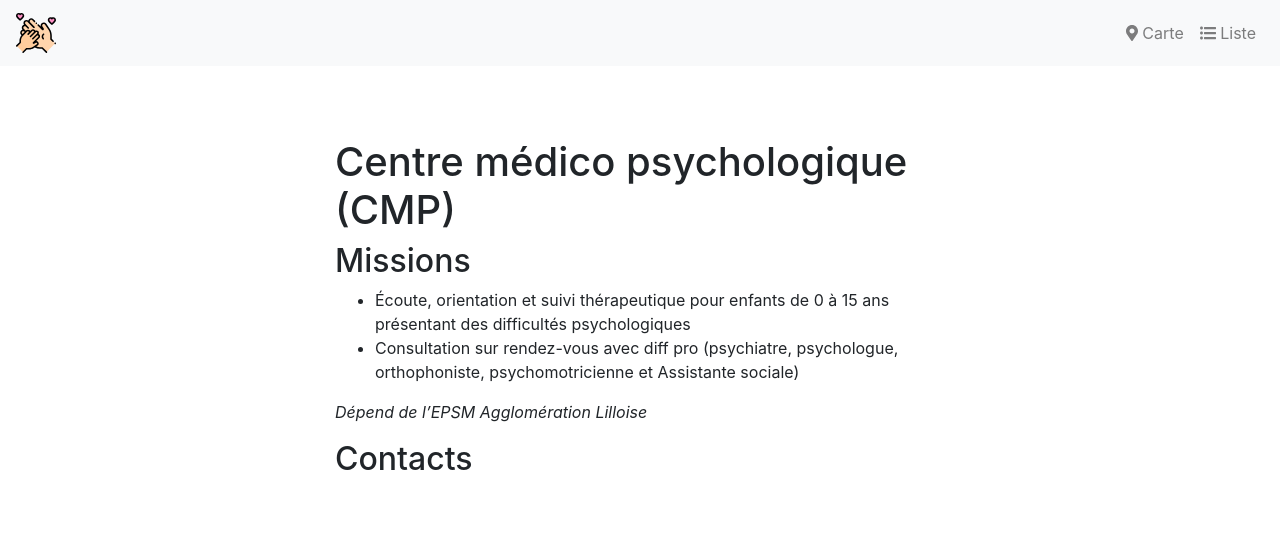
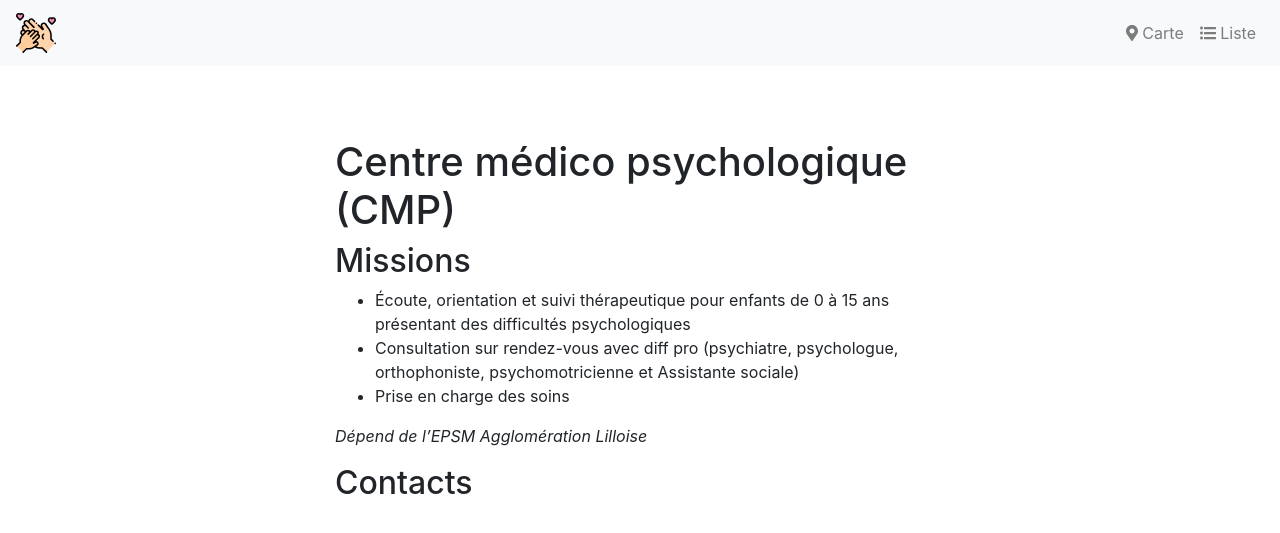
Before and after one commit to commissionparentalite/commissionparentalite.github.io, a Jekyll site: the page built from _membres/centre-medico-psychologique-cpm.md, in a window 1280 px wide. Shown: the top 533 px of the page. Built offline with Jekyll 4.4.1, drawn with Linux system fonts in a browser that asks for light colours; nearby versions of some CDN libraries.

Commit message:
Update from Forestry.io - Updated centre-medico-psychologique-cpm.md

```diff
--- a/_membres/centre-medico-psychologique-cpm.md
+++ b/_membres/centre-medico-psychologique-cpm.md
@@ -19,5 +19,6 @@ contacts: []
 
 * Écoute, orientation et suivi thérapeutique pour enfants de 0 à 15 ans présentant des difficultés psychologiques
 * Consultation sur rendez-vous avec diff pro (psychiatre, psychologue, orthophoniste, psychomotricienne et Assistante sociale)
+* Prise en charge des soins
 
 _Dépend de l'EPSM Agglomération Lilloise_
```
